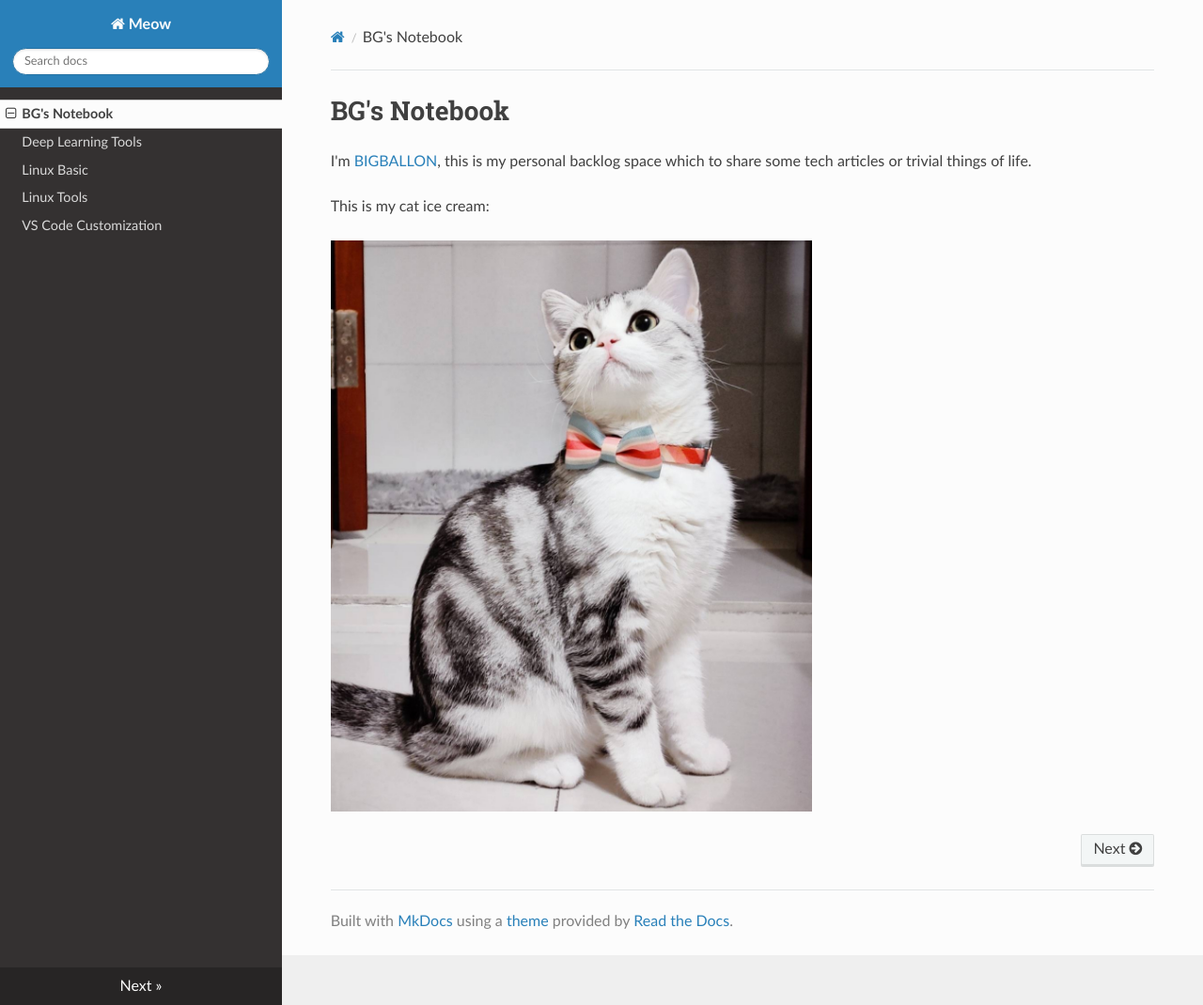
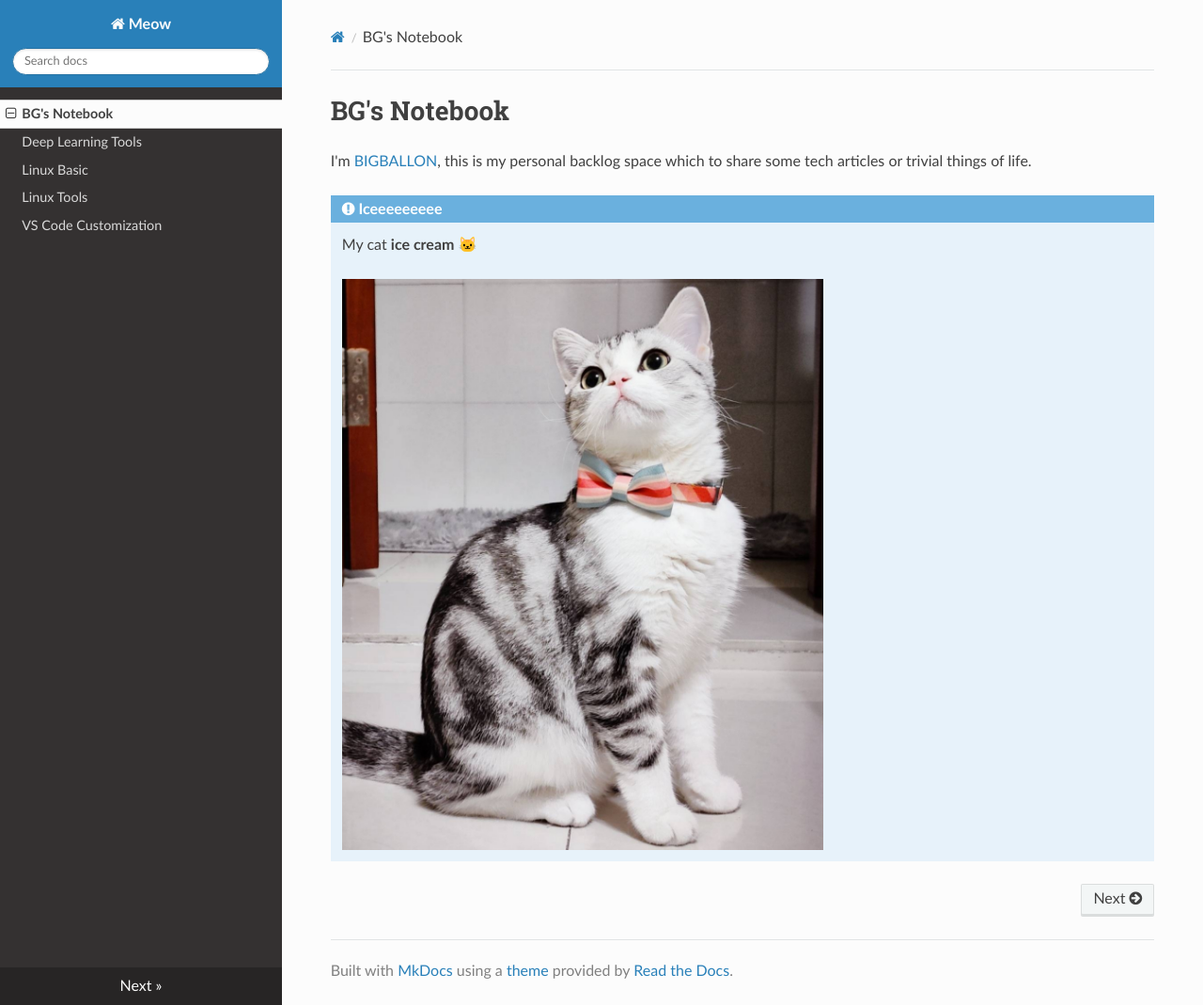
Before and after one commit to BIGBALLON/Meow, an MkDocs documentation site: the page built from docs/index.md, in a window 1280 px wide and 1070 px high. Shown: the whole window at 94% size. Built offline with MkDocs 1.6.1, drawn with Linux system fonts in a browser that asks for light colours; nearby versions of some CDN libraries.

Commit message:
feat: add extensions

```diff
--- a/docs/index.md
+++ b/docs/index.md
@@ -1,8 +1,8 @@
 # BG's Notebook
 
-I'm [BIGBALLON](bigballon.github.io), this is my personal backlog space which to share some tech articles or trivial things of life.
+I'm [BIGBALLON](https://bigballon.github.io/), this is my personal backlog space which to share some tech articles or trivial things of life.
 
+!!! Iceeeeeeeee
+    My cat **ice cream**  :cat:
 
-This is my cat ice cream:
-
-<img src="./img/iceice.jpeg" width = "512" alt="ice cream" />
+    <img src="./img/iceice.jpeg" width = "512" alt="ice cream" />
--- a/mkdocs.yml
+++ b/mkdocs.yml
@@ -15,7 +15,16 @@ extra_css:
   - extra.css
 
 markdown_extensions:
+  - admonition
+  - footnotes
   - pymdownx.arithmatex
+  - pymdownx.emoji:
+      emoji_index: !!python/name:pymdownx.emoji.gemoji
+      emoji_generator: !!python/name:pymdownx.emoji.to_alt
+      options:
+        attributes:
+          height: "15px"
+          width: "15px"
 
 extra:
   disqus: BIGBALLON
```
